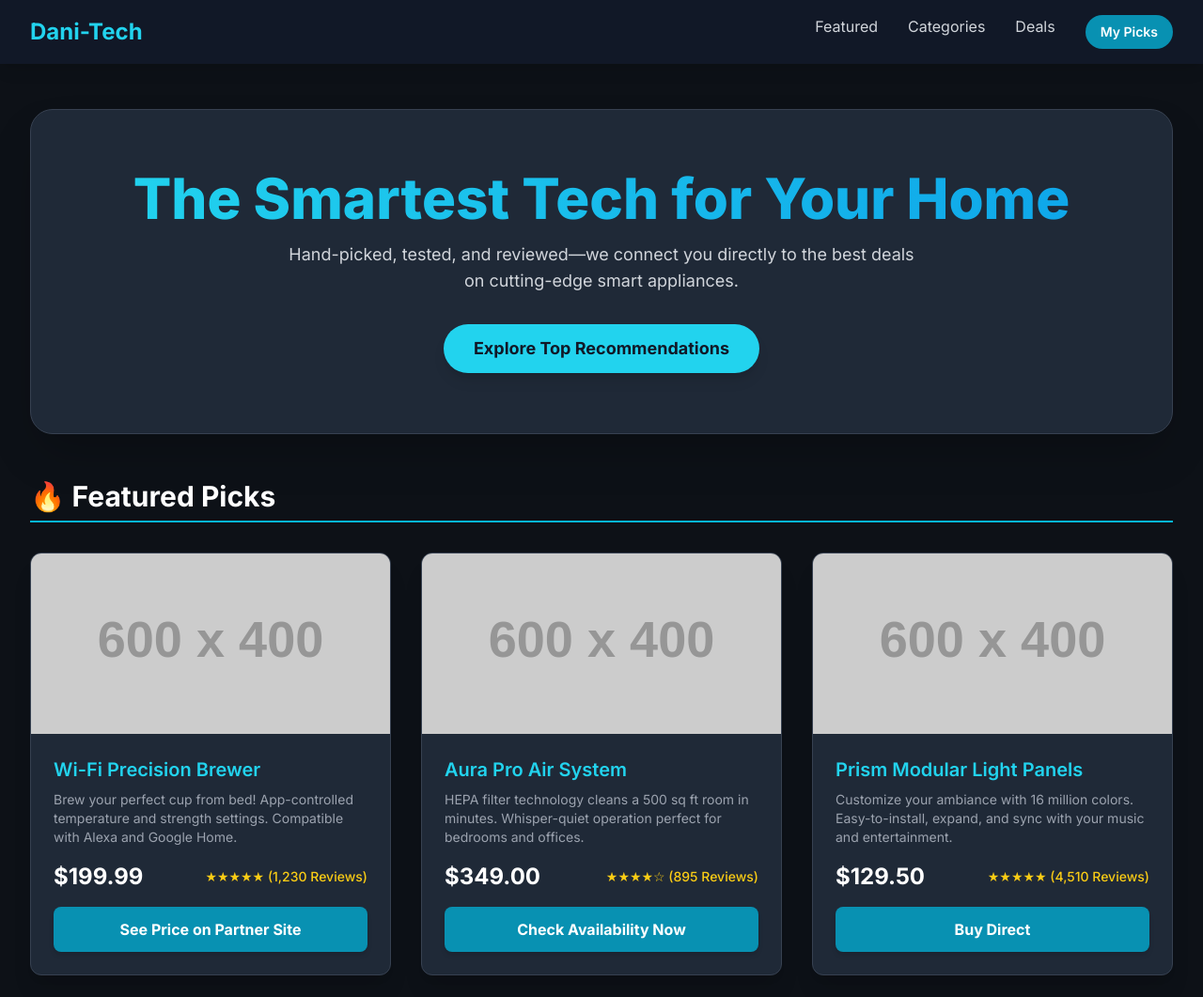
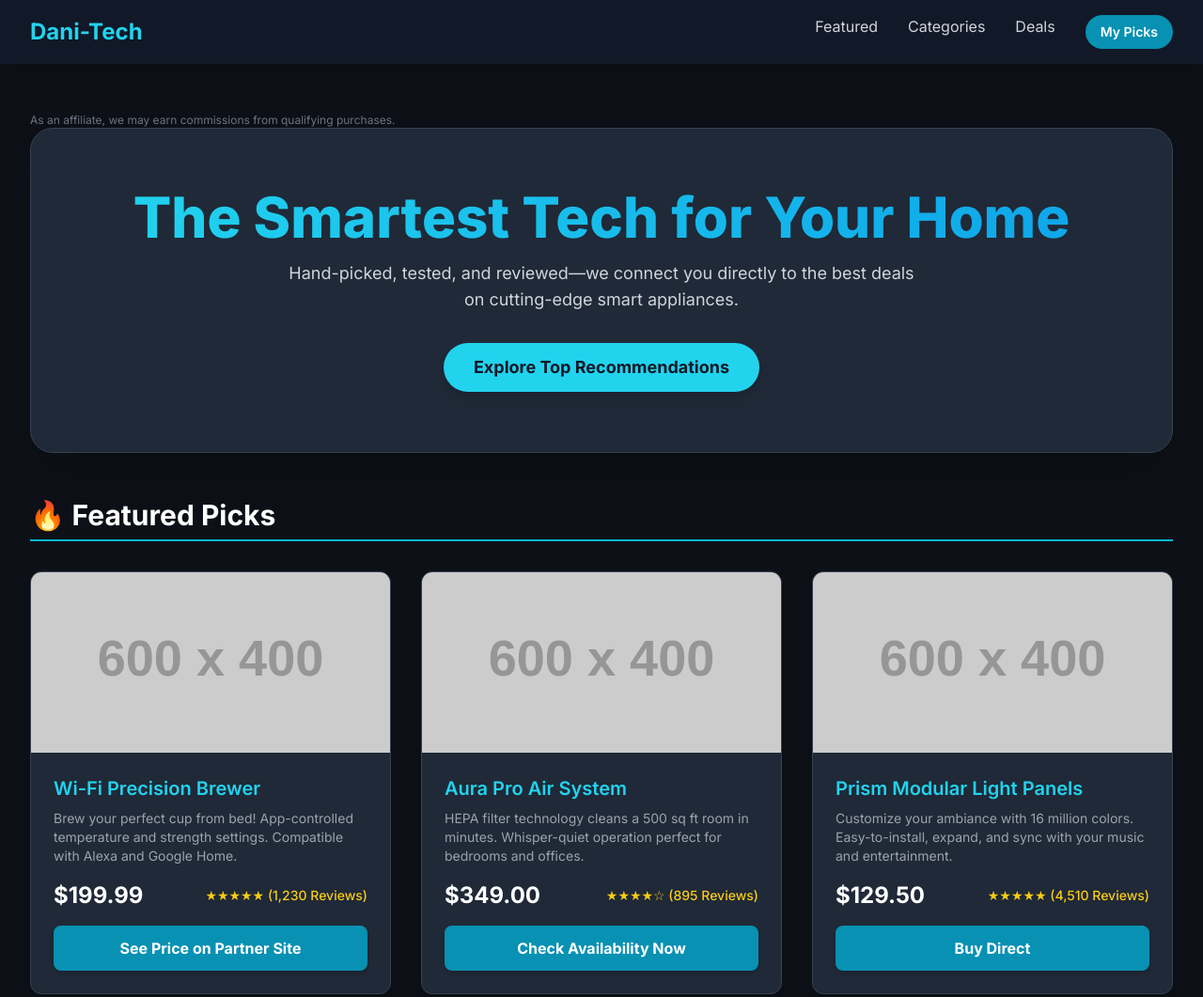
Before and after one commit to Apie2c/recomproducts, a plain HTML site: page index.html in a window 1280 px wide. Shown: the top 1061 px of the page at 94% size. Drawn offline with nearby package versions, Linux system fonts and the light colour scheme; placeholder pictures from the web are drawn by us.

Commit message:
Update index.html

```diff
--- a/index.html
+++ b/index.html
@@ -48,6 +48,8 @@
     </header>
 
     <main class="max-w-7xl mx-auto px-4 sm:px-6 lg:px-8 py-12">
+
+    <p class="text-xs text-gray-500 mt-1">As an affiliate, we may earn commissions from qualifying purchases.</p>
 
         <!-- HOME PAGE CONTENT -->
         <div id="home-page" class="space-y-12">
```
